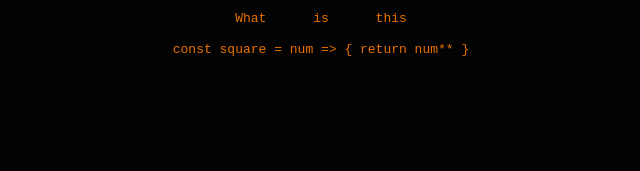
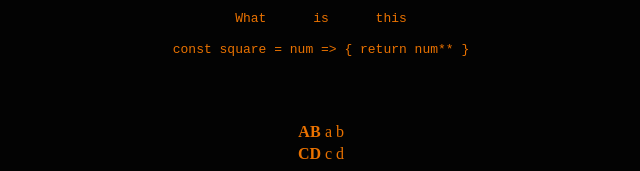
Before and after one commit to CodyFrazier/first-form, a plain HTML site: page index.html in a window 1280 px wide. Shown: the part 699-870 px from the top of the page, 319-959 px from the left. Before the commit the page ends 800 px from the top, so only its background shows below. Drawn offline with Linux system fonts and the light colour scheme.

Commit message:
added a table

```diff
--- a/index.html
+++ b/index.html
@@ -22,6 +22,23 @@
         </div>
         <pre>What      is      this</pre>
         <code>const square = num => { return num** }</code>
+        <div style = 'padding-top: 5%; display: flex; justify-content: center;'>
+            <table>
+                <tr>
+                    <th>AB</th>
+                    <td>a</td>
+                    <td>b</td>
+
+                </tr>
+                <tr>
+                    <th>CD</th>
+                    <td>c</td>
+                    <td>d</td>
+
+                </tr>
+            </table>
+        </div>
+
         <script>
             const vis = document.getElementById('vis');
             document.getElementById('a').addEventListener('click', () => {
```
